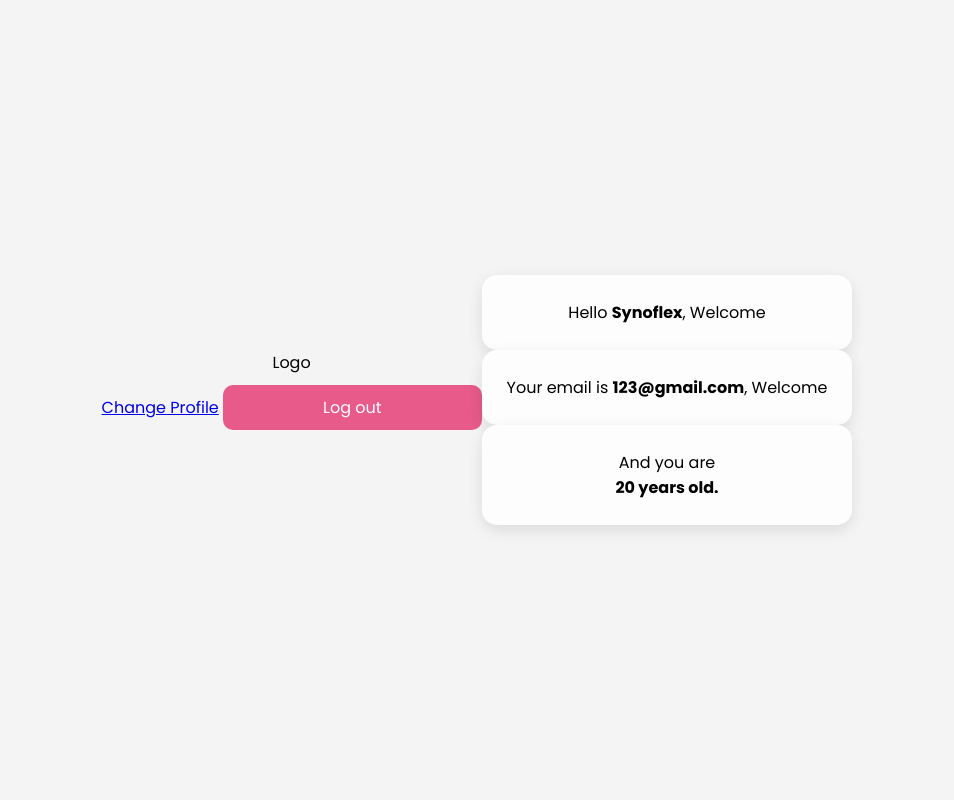
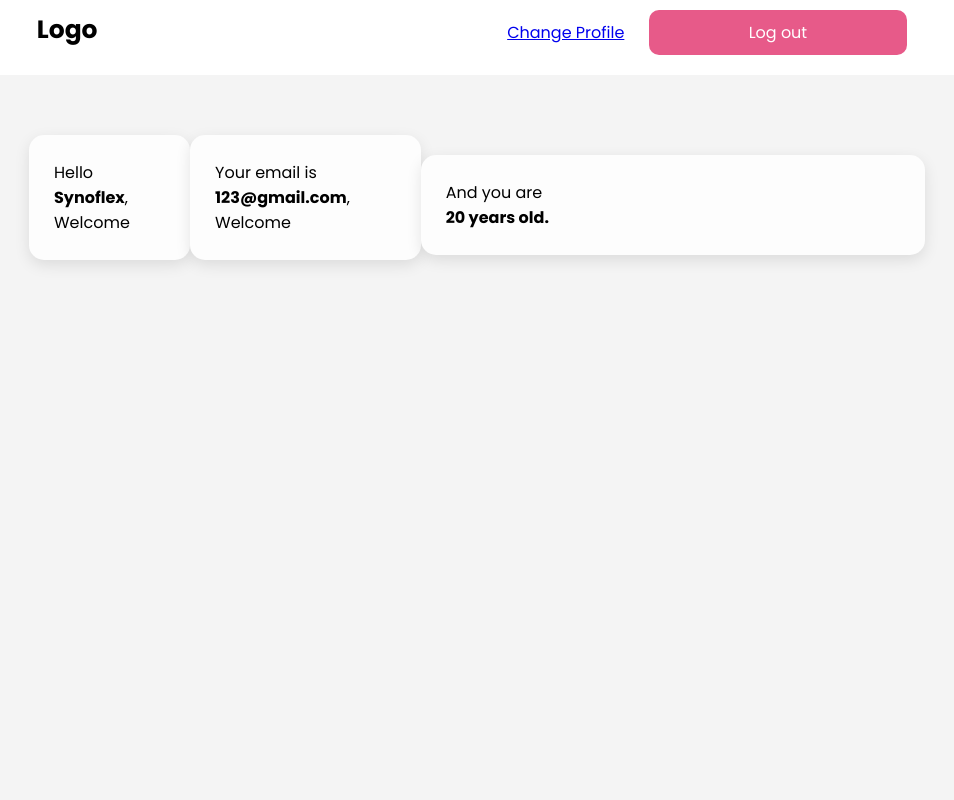
Before and after one commit to elic4vet/login.sys.php, a PHP site: page /home.html in a window 1280 px wide. Shown: the whole page, without its empty margins (163-1117 px from the left). Run offline with PHP 8.4, Linux system fonts and the light colour scheme.

Commit message:
Update styles.css

```diff
--- a/style/styles.css
+++ b/style/styles.css
@@ -1,21 +1,16 @@
 @import url('https://fonts.googleapis.com/css?family=Poppins:400,700');
 
 * {
-  margin: 0;
-  padding: 0;
-  box-sizing: border-box;
-  font-family: 'Poppins', sans-serif;
+    margin: 0;
+    padding: 0;
+    box-sizing: border-box;
+    font-family: 'Poppins', sans-serif;
 
-  --bg-color: #f4f4f4;
+    --bg-color: #f4f4f4;
 }
 
 body {
     background: var(--bg-color);
-    display: flex;
-    justify-content: center;
-    text-align: center;
-    align-items: center;
-   min-height: 100vh;
 }
 
 .box {
@@ -27,9 +22,17 @@ body {
     box-shadow: 0 5px 15px rgba(0, 0, 0, 0.1);
 }
 
+.container {
+    display: flex;
+    justify-content: center;
+    align-items: center;
+    text-align: center;
+    min-height: 100vh;
+}
+
 .form-box {
     width: 400px;
-    margin: 0 10px ;
+    margin: 0 10px;
 }
 
 .form-box header {
@@ -68,3 +71,63 @@ body {
 .submit {
     width: 100%;
 }
+
+/* Home */
+
+.nav {
+    background: #fff;
+    display: flex;
+    flex-direction: row;
+    justify-content: space-around;
+    line-height: 60px;
+    z-index: 100;
+}
+
+.logo {
+    font-size: 25px;
+    font-weight: 900;
+}
+
+.right-links a {
+    padding: 0 10px;
+}
+
+main {
+    display: flex;
+    align-items: center;
+    justify-content: center;
+    margin-top: 60px;
+}
+
+.main-box {
+    display: flex;
+    flex-direction: column;
+    width: 70%;
+}
+
+.main-box .top {
+    display: flex;
+    flex-direction: row;
+    justify-content: space-between
+}
+
+.bottom {
+    width: 100%;
+    margin-top: 20px;
+}
+
+@media only screen and (max-width:840px) {
+    .main-box .top {
+        display: flex;
+        flex-direction: column;
+        justify-content: space-between;
+    }
+
+    .top .box {
+        margin: 10px 10px;
+    }
+
+    .bottom {
+        margin-top: 0;
+    }
+}
```
